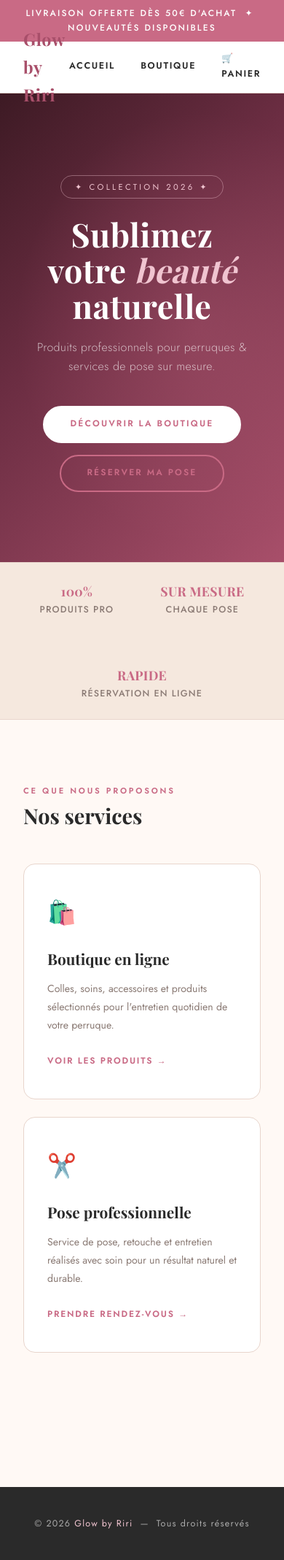
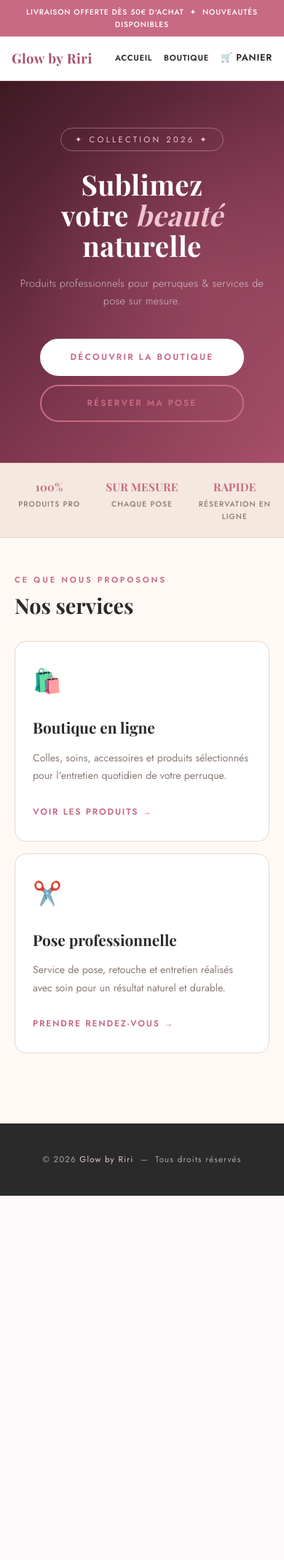
Before and after one commit to idrisstraore192/glow-by-riri, a Django app: page / in a window 390 px wide. Shown: the whole page at 73% size. After the commit the page ends 1638 px from the top, so only its background shows below. Run offline with Django 5.2, Linux system fonts and the light colour scheme; some web fonts are replaced.

Commit message:
Responsive mobile + panier Stripe

```diff
--- a/static/css/styles.css
+++ b/static/css/styles.css
@@ -570,6 +570,79 @@ footer span { color: var(--rose-light); }
     letter-spacing: 0.18em;
 }
 
+/* ───── MOBILE ───── */
+@media (max-width: 600px) {
+
+    /* Annonce */
+    .announce { font-size: 0.65rem; letter-spacing: 0.08em; padding: 0.5rem; }
+
+    /* Header */
+    .header-inner { padding: 0 1rem; height: 60px; }
+    .brand { font-size: 1.15rem; }
+    nav { gap: 1rem; }
+    nav a { font-size: 0.7rem; letter-spacing: 0.06em; }
+    .nav-cta { padding: 0.45rem 0.85rem; font-size: 0.68rem !important; display: none; }
+    .nav-cart { font-size: 0.8rem !important; }
+
+    /* Hero */
+    .hero { padding: 4rem 1.25rem 3.5rem; }
+    .hero h1 { font-size: 2.4rem; }
+    .hero-sub { font-size: 0.9rem; }
+    .hero-actions { flex-direction: column; align-items: center; gap: 0.75rem; }
+    .hero-actions .btn { width: 100%; max-width: 280px; text-align: center; }
+
+    /* Strip */
+    .strip { gap: 1.5rem; padding: 1.25rem 1rem; display: grid; grid-template-columns: 1fr 1fr 1fr; }
+    .strip-item { font-size: 0.65rem; }
+    .strip-item strong { font-size: 0.95rem; }
+
+    /* Sections */
+    .section { padding: 3rem 1.25rem; }
+    .section-header { margin-bottom: 2rem; }
+
+    /* Feature cards */
+    .features { grid-template-columns: 1fr; gap: 1rem; }
+    .feature-card { padding: 1.75rem 1.5rem; }
+
+    /* Page header */
+    .page-header { padding: 3rem 1.25rem; }
+
+    /* Produits - 2 colonnes sur mobile */
+    .product-grid { grid-template-columns: 1fr 1fr; gap: 0.85rem; }
+    .product-info { padding: 0.85rem 0.85rem 1rem; }
+    .product-info h3 { font-size: 0.78rem; }
+    .product-price { font-size: 0.9rem; }
+    .product-desc { display: none; }
+    .product-info .btn { font-size: 0.65rem; padding: 0.55rem 0.5rem; letter-spacing: 0.08em; }
+
+    /* Formulaires - 16px minimum pour éviter le zoom iOS */
+    .form-group input,
+    .form-group select { font-size: 16px; padding: 0.9rem 0.85rem; }
+    .form-group label { font-size: 0.68rem; }
+    .booking-form-box { padding: 1.5rem; border-radius: 14px; }
+    .booking-wrap { padding: 2.5rem 1.25rem; gap: 2rem; }
+
+    /* Panier */
+    .cart-item { gap: 0.85rem; }
+    .cart-item-img { width: 70px; height: 70px; }
+    .cart-summary { padding: 1.25rem; }
+    .section .cart-layout { padding: 0; }
+
+    /* Success */
+    .success-box { padding: 4rem 1.25rem; }
+
+    /* Footer */
+    footer { margin-top: 3rem; font-size: 0.72rem; }
+
+    /* Boutons touch-friendly */
+    .btn { min-height: 44px; display: inline-flex; align-items: center; justify-content: center; }
+}
+
+@media (max-width: 380px) {
+    .product-grid { grid-template-columns: 1fr; }
+    .hero h1 { font-size: 2rem; }
+}
+
 /* ───── SUCCESS ───── */
 .success-box {
     text-align: center;
--- a/templates/base.html
+++ b/templates/base.html
@@ -8,6 +8,7 @@
     <link rel="preconnect" href="https://fonts.googleapis.com">
     <link rel="preconnect" href="https://fonts.gstatic.com" crossorigin>
     <link rel="stylesheet" href="{% static 'css/styles.css' %}">
+    <meta name="theme-color" content="#a84f6a">
 </head>
 <body>
 
```
